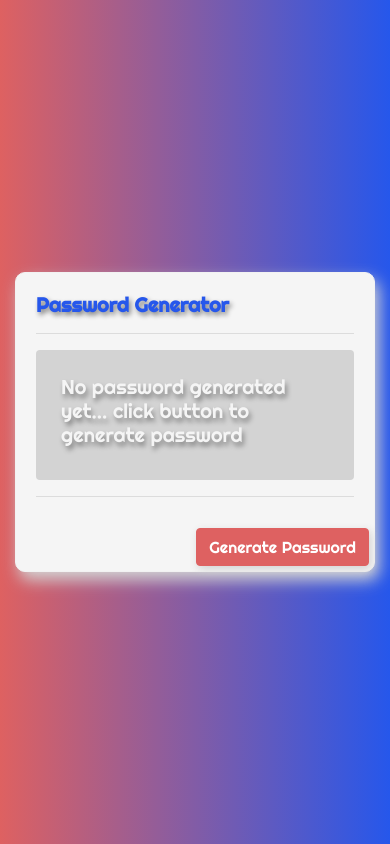
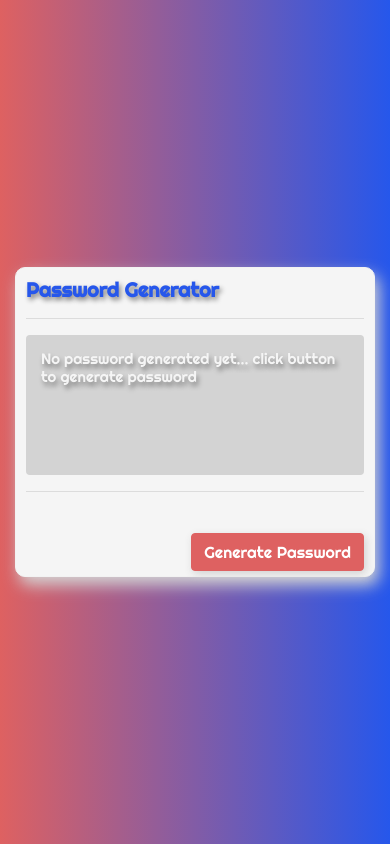
Before and after one commit to andrewvenson/Password_Generator, a React (Create React App) app: page / in a window 390 px wide. Built offline with nearby package versions, Linux system fonts and the light colour scheme.

Commit message:
responsive password

```diff
--- a/src/App.css
+++ b/src/App.css
@@ -34,4 +34,8 @@ body {
   .pwtitle {
     font-size: 20px !important;
   }
+
+  .generatedText {
+    font-size: 15px !important;
+  }
 }
--- a/src/App.js
+++ b/src/App.js
@@ -28,9 +28,9 @@ const App = () => {
       <div
         className="pgdiv"
         style={{
-          height: "300px",
+          height: "310px",
           border: "1px solid #f2f2f2",
-          padding: "20px",
+          padding: "10px",
           borderRadius: "10px",
           boxShadow: "4px 8px 16px lightgray",
           position: "relative",
@@ -51,19 +51,23 @@ const App = () => {
         <div
           style={{
             backgroundColor: "lightgray",
-            padding: "25px",
+            padding: "15px",
             textShadow: "2px 4px 5px gray",
             borderRadius: "4px",
+            wordWrap: "break-word",
+            height: "140px",
           }}
         >
-          <h5 style={{ color: "whitesmoke" }}>{state.generatedPw}</h5>
+          <h5 className="generatedText" style={{ color: "whitesmoke" }}>
+            {state.generatedPw}
+          </h5>
         </div>
         <hr style={{ color: "gray" }} />
 
         <Button
           style={{
             position: "absolute",
-            right: "5px",
+            right: "10px",
             bottom: "5px",
             backgroundColor: "#de6161",
             borderColor: "#de6161",
```
